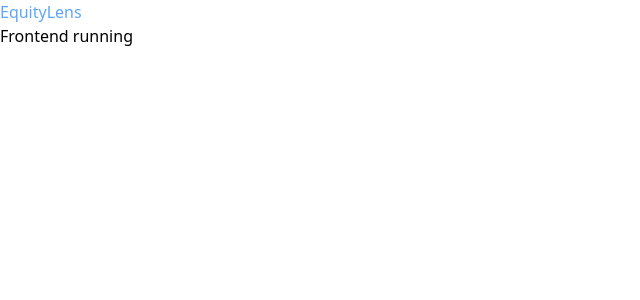
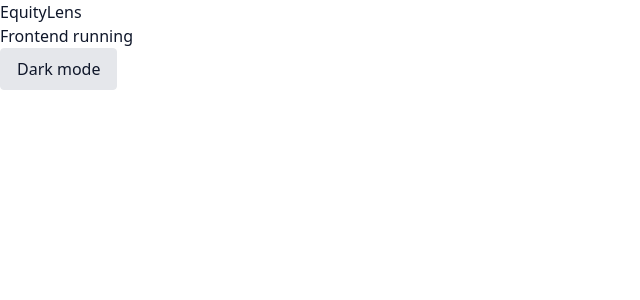
Before and after one commit to COS301-SE-2026/Equity-Lens, a React (Vite) app in the folder frontend/: page / in a window 1280 px wide. Shown: the top 300 px of the page, without its empty margins (0-640 px from the left). Built offline with nearby package versions, Linux system fonts and the light colour scheme.

Commit message:
JKH: Feat: Added button for light and dark mode that works

```diff
--- a/frontend/src/App.jsx
+++ b/frontend/src/App.jsx
@@ -1,8 +1,24 @@
+import { useState } from 'react'
+
 function App() {
+  const [dark, setDark] = useState(false)
+
+  const toggle = () => {
+    const next = !dark
+    setDark(next)
+    document.documentElement.classList.toggle('dark', next)
+  }
+
   return (
-    <div>
+    <div style={{ background: 'var(--bg)', color: 'var(--text-primary)', minHeight: '100vh' }}>
       <h1>EquityLens</h1>
       <p>Frontend running</p>
+      <button
+        onClick={toggle}
+        className="px-4 py-2 border rounded bg-gray-200 hover:bg-gray-300"
+      >
+        {dark ? 'Light mode' : 'Dark mode'}
+      </button>
     </div>
   )
 }
--- a/frontend/src/styles/themes.css
+++ b/frontend/src/styles/themes.css
@@ -1,10 +1,10 @@
 /*root instead of light for default behaviour*/
 :root {
   --bg: white;
+  --text-primary: #0f172a;
 }
 
 .dark {
   --bg: black;
+  --text-primary: #f1f5f9;
 }
-
-h1 { color: #60a5fa; }
```
